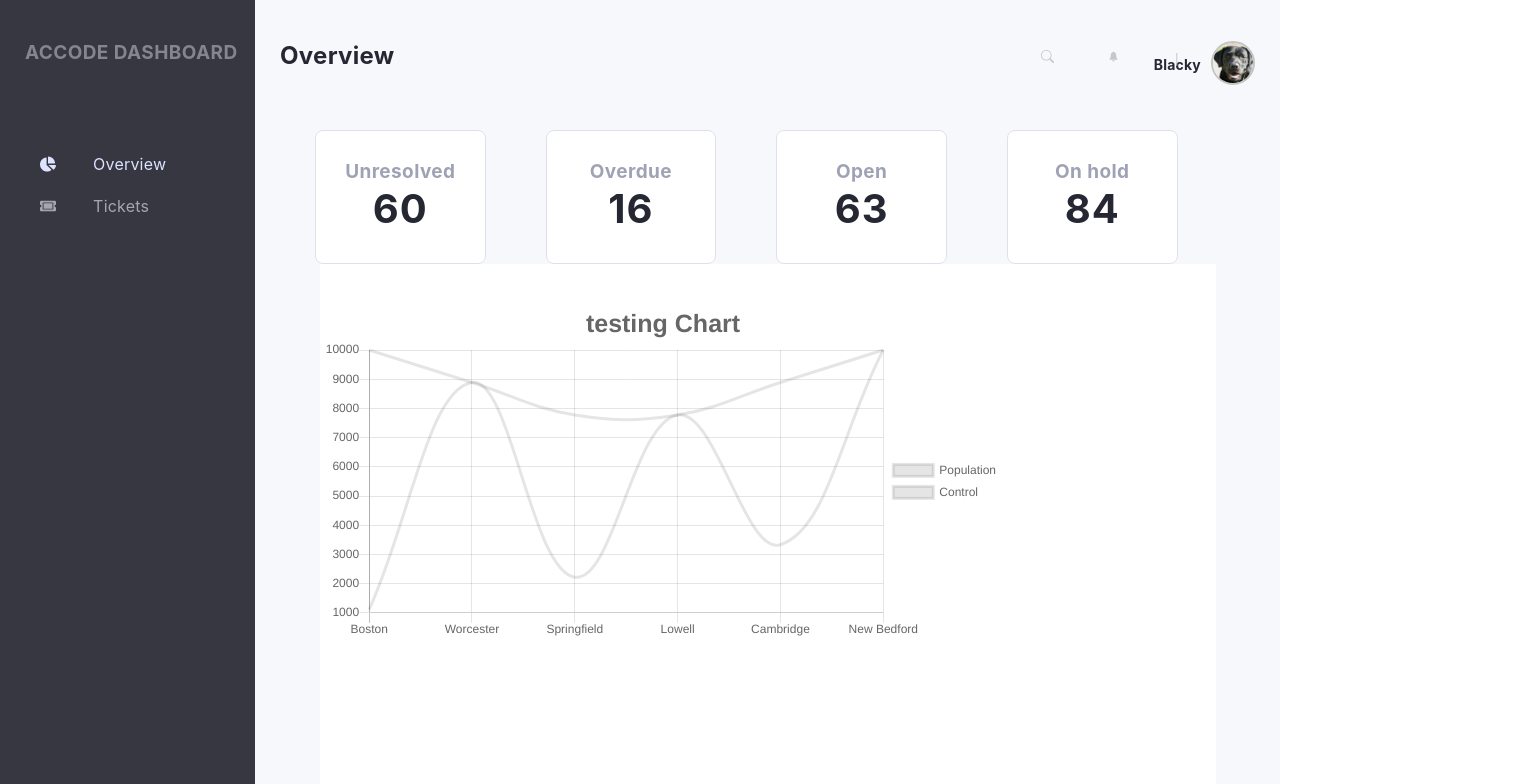
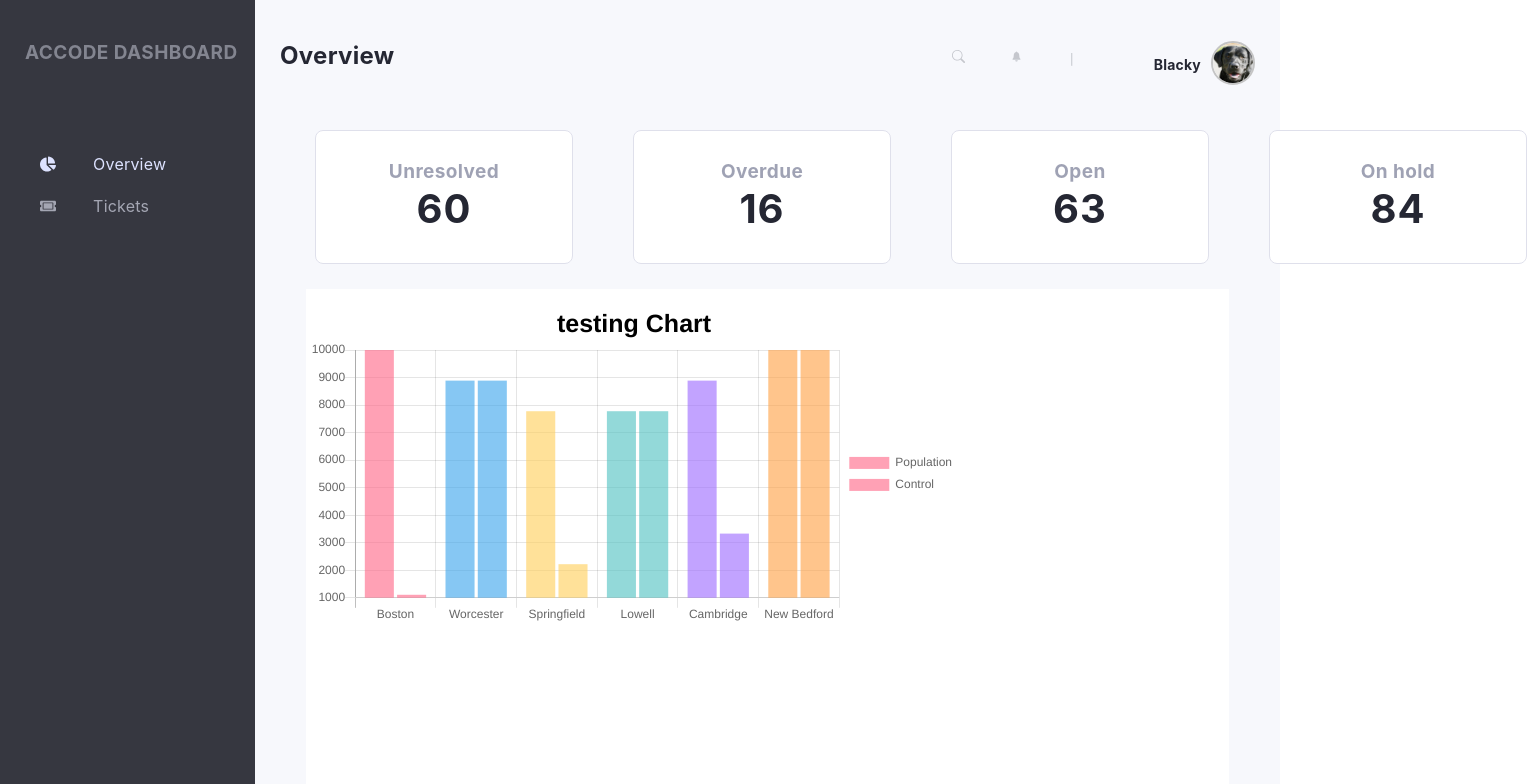
Before and after one commit to accodein/react-dashboard, a React (Create React App) app: page /overview in a window 1280 px wide. Shown: the top 784 px of the page, 1527 px wide, since content can reach past the window. Built offline with nearby package versions, Linux system fonts and the light colour scheme.

Commit message:
modified navlinks

```diff
--- a/src/contents/charts.js
+++ b/src/contents/charts.js
@@ -1,5 +1,5 @@
 import React, { Component } from "react";
-import { Line } from "react-chartjs-2";
+import { Bar } from "react-chartjs-2";
 import classes from "./styles/charts.module.scss";
 
 class Chart extends Component {
@@ -62,13 +62,14 @@ class Chart extends Component {
       <>
         <div className={classes.Container}>
           <div className={classes.Chart}>
-            <Line
+            <Bar
               data={this.state.chartData}
               options={{
                 title: {
                   display: this.props.displayTitle,
                   text: "testing Chart",
                   fontSize: 25,
+                  fontColor: "black",
                 },
                 legend: {
                   display: this.props.displayLegend,
@@ -77,13 +78,6 @@ class Chart extends Component {
               }}
             />
           </div>
-          <div className={classes.ChartDescription}>
-            <div></div>
-            <div></div>
-            <div></div>
-            <div></div>
-            <div></div>
-          </div>
         </div>
       </>
     );
--- a/src/contents/sectionCards.js
+++ b/src/contents/sectionCards.js
@@ -1,13 +1,25 @@
-import React from "react";
+import React, { Component } from "react";
 import classes from "./styles/sectionCards.module.scss";
+import { NavLink } from "react-router-dom";
 
-const cards = (props) => {
-  return (
-    <div className={classes.SectionCards}>
-      <div className={classes.Legend}>{props.issue}</div>
-      <div className={classes.Count}>{props.count}</div>
-    </div>
-  );
-};
+class Cards extends Component {
+  render() {
+    return (
+      <div>
+        <NavLink
+          to="/overview"
+          exact
+          activeClassName={classes.Active}
+          style={{ textDecoration: "none" }}
+        >
+          <div className={classes.SectionCards}>
+            <div className={classes.Legend}>{this.props.issue}</div>
+            <div className={classes.Count}>{this.props.count}</div>
+          </div>
+        </NavLink>
+      </div>
+    );
+  }
+}
 
-export default cards;
+export default Cards;
--- a/src/contents/sectionNavbar.js
+++ b/src/contents/sectionNavbar.js
@@ -5,9 +5,9 @@ import { IoIosNotifications } from "react-icons/io";
 
 const sectionNavbar = (props) => {
   return (
-    <div className={classes.SectionTitle}>
+    <div className={classes.SectionHeader}>
       <div>
-        <h1 className={classes.SectionHeader}>{props.children}</h1>
+        <h1 className={classes.SectionTitle}>{props.children}</h1>
       </div>
       <div className={classes.SectionIcons}>
         <div className={classes.SearchIcon}>
--- a/src/contents/styles/charts.module.scss
+++ b/src/contents/styles/charts.module.scss
@@ -1,13 +1,13 @@
 .Chart {
     position: absolute;
-    width: 686px;
+    width: 656px;
     height: auto;
     top: 300px;
 }
 
 .Container {
     margin: auto;
-    width: 70vw;
+    width: 90%;
     height: 546px;
     background:white;
 }
--- a/src/contents/styles/sectionCards.module.scss
+++ b/src/contents/styles/sectionCards.module.scss
@@ -10,6 +10,13 @@
     box-sizing: border-box;
     border: 1px solid #DFE0EB;
     border-radius: 8px;
+    margin-bottom: 25px;
+
+    &.Active,
+    &:hover,
+    &:active {
+        border: 1px solid #3751FF;
+    }
 }
 
 .Legend {
--- a/src/contents/styles/sectionNavbar.module.scss
+++ b/src/contents/styles/sectionNavbar.module.scss
@@ -1,4 +1,4 @@
-.SectionHeader {
+.SectionTitle {
     position: absolute;
     padding-left: 25px;
     margin-top: 41px;
@@ -10,11 +10,12 @@
     color: #252733;
 }
 
-.SectionTitle {
+.SectionHeader {
     display: flex;
+    width: 80%;
     flex-direction: row;
     justify-content: space-between;
-    margin-right: 100px;
+    margin-right: 200px;
 }
 
 .SectionIcons {
--- a/src/contents/styles/tickets.module.scss
+++ b/src/contents/styles/tickets.module.scss
@@ -1,5 +1,4 @@
 .TicketsBody {
     position: relative;
-    width: 1185px;
-    margin-left: 255px;
+    width: 100%;
 }
```
Also changed, not shown: src/contents/sidebar.js (+1 -9 lines).
